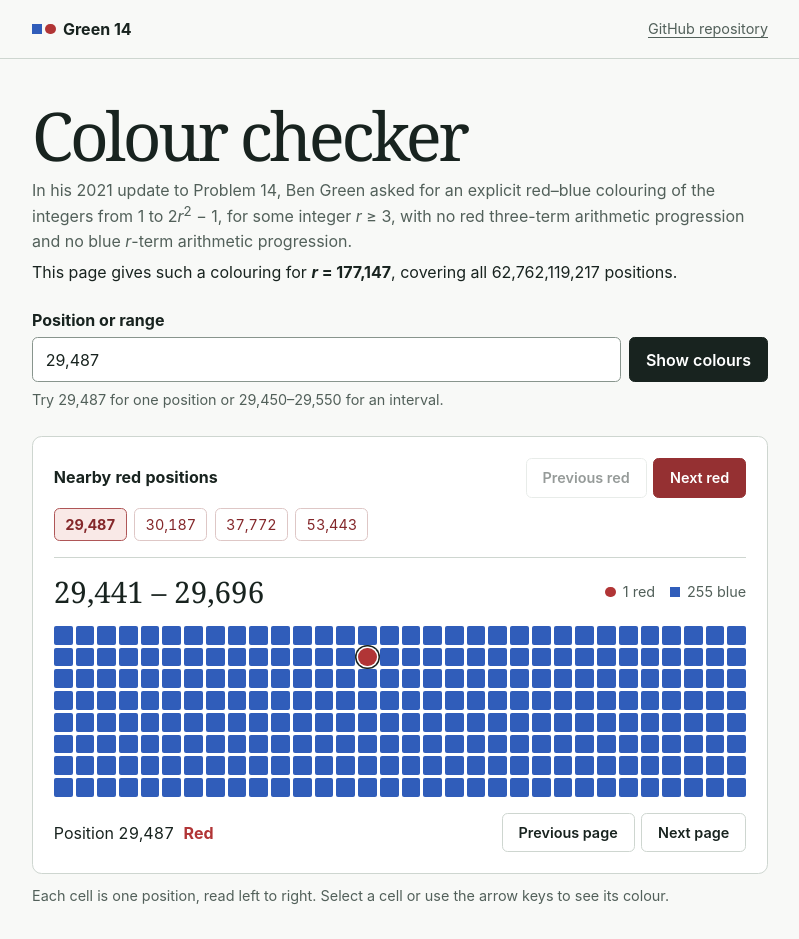
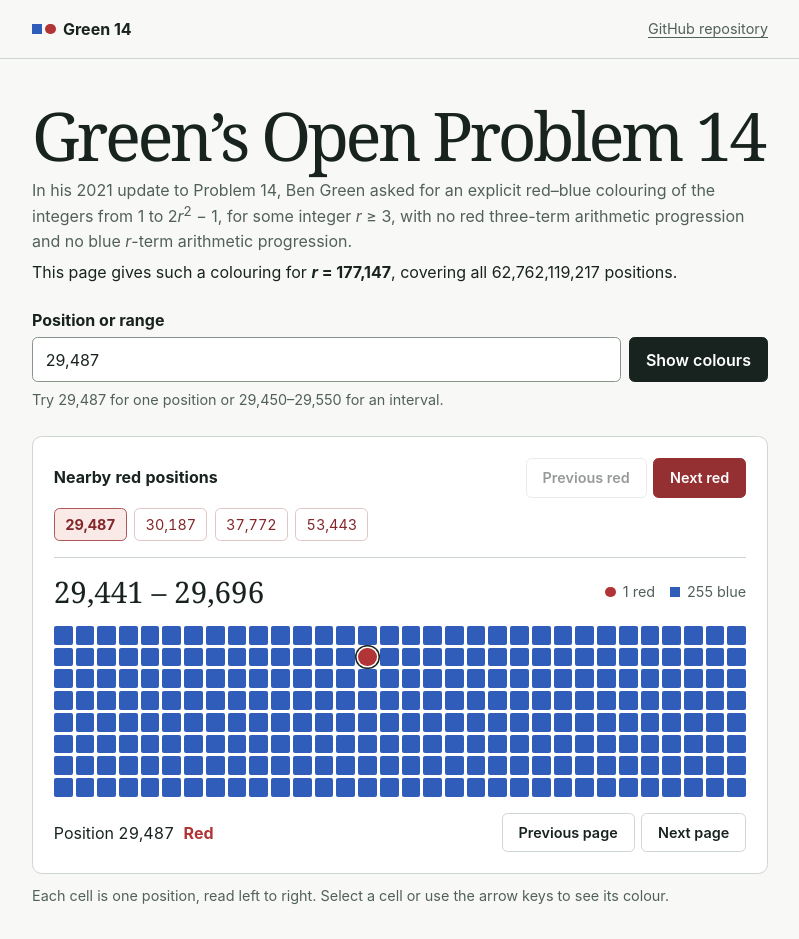
Before and after one commit to KitaKen1/green14-explicit-coloring, a plain HTML site: page index.html in a window 1280 px wide. Shown: the whole page, without its empty margins (240-1039 px from the left). Drawn offline with Linux system fonts and the light colour scheme.

Commit message:
Title the page Green’s Open Problem 14

```diff
--- a/index.html
+++ b/index.html
@@ -5,7 +5,7 @@
   <meta name="viewport" content="width=device-width, initial-scale=1">
   <meta name="theme-color" content="#f8f9f7">
   <link rel="icon" href="data:,">
-  <title>Colour checker · Green 14</title>
+  <title>Green’s Open Problem 14</title>
   <style>
     :root {
       color-scheme: light;
@@ -90,7 +90,7 @@
       <a href="https://github.com/KitaKen1/green14-explicit-coloring">GitHub repository</a></div>
   </header>
   <main>
-    <h1>Colour checker</h1>
+    <h1>Green’s Open Problem 14</h1>
     <div class="intro">
       <p>In his 2021 update to Problem 14, Ben Green asked for an explicit red–blue colouring of the integers from 1 to 2<i>r</i><sup>2</sup> − 1, for some integer <i>r</i> ≥ 3, with no red three-term arithmetic progression and no blue <i>r</i>-term arithmetic progression.</p>
       <p>This page gives such a colouring for <strong><i>r</i> = 177,147</strong>, covering all 62,762,119,217 positions.</p>
```
